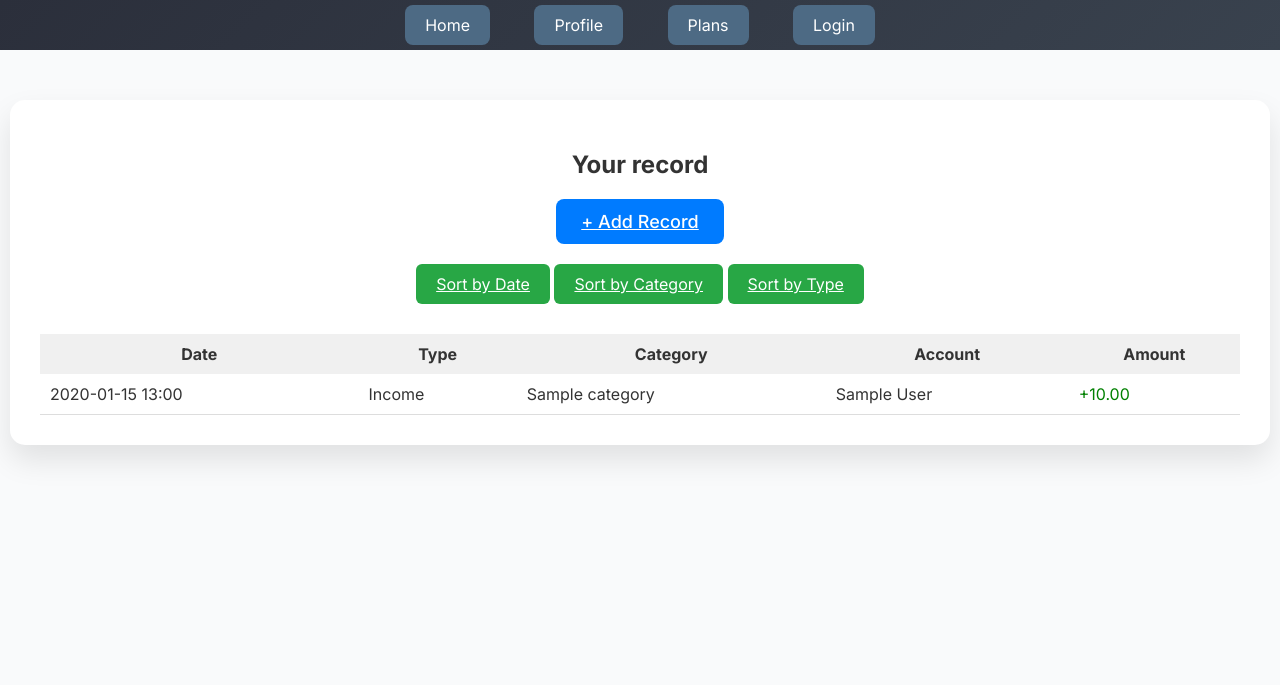
After one commit to thefirsthouse/finance_tracker, a Django app: page /interface/records/ in a window 1280 px wide. The commit adds this page. Shown: the top 685 px of the page. Run offline with Django 5.2, Linux system fonts and the light colour scheme; tables that the repository leaves empty hold one stand-in row (values such as "Sample post").

Commit message:
added record list

```diff
--- a/finance_tracker/interface/urls.py
+++ b/finance_tracker/interface/urls.py
@@ -1,6 +1,9 @@
 from django.urls import path
 import interface.views as views  # Можно оставить так или заменить на from . import views
+import logic.views as logic_views
 
 urlpatterns = [
     path("", views.index, name='main'),
+    path("records/", views.records_list, name='records'),
+    path("records/create", logic_views.create_transfer, name='create_transfer'),
 ]
--- a/finance_tracker/interface/views.py
+++ b/finance_tracker/interface/views.py
@@ -8,3 +8,18 @@ def index(request):
     accounts = Account.objects.filter(user=request.user)
     records = Record.objects.filter(account__in=accounts).order_by('-date_time')[:5]
     return render(request, "interface/index.html", {"accounts": accounts, "records": records})
+
+
+def records_list(request):
+    sort = request.GET.get('sort')
+
+    if sort == 'date':
+        records = Record.objects.order_by('-date_time')
+    elif sort == 'category':
+        records = Record.objects.order_by('category__name')
+    elif sort == 'type':
+        records = Record.objects.order_by('type_of')
+    else:
+        records = Record.objects.all().order_by('-date_time')
+
+    return render(request, 'interface/record_list.html', {'records': records})
--- a/finance_tracker/templates/interface/index.html
+++ b/finance_tracker/templates/interface/index.html
@@ -31,6 +31,7 @@
 
     <!-- Кнопка "Добавить запись" -->
     <a href="{% url 'create_transfer' %}" class="btn" style="text-decoration: none;">Create record</a>
+    <a href="{% url 'records' %}" class="btn" style="text-decoration: none; background-color: #007bff;">All records</a>
 
     <div class="record-list">
         {% if records %}
--- /dev/null
+++ b/finance_tracker/templates/interface/record_list.html
@@ -0,0 +1,52 @@
+{% extends 'base.html' %}
+{% block title %}Records{% endblock %}
+
+{% block content %}
+<div class="container">
+    <h2 class="heading text-center">Your record</h2>
+    <div class="text-center" style="margin-bottom: 20px;">
+        <a href="{% url 'create_transfer' %}" class="create-account-btn">+ Add Record</a>
+    </div>
+
+    <div class="text-center" style="margin-bottom: 30px;">
+        <a href="?sort=date" class="btn">Sort by Date</a>
+        <a href="?sort=category" class="btn">Sort by Category</a>
+        <a href="?sort=type" class="btn">Sort by Type</a>
+    </div>
+
+    {% if records %}
+        <table style="width: 100%; border-collapse: collapse;">
+            <thead>
+                <tr style="background-color: #f0f0f0;">
+                    <th style="padding: 10px;">Date</th>
+                    <th style="padding: 10px">Type</th>
+                    <th style="padding: 10px;">Category</th>
+                    <th style="padding: 10px;">Account</th>
+                    <th style="padding: 10px;">Amount</th>
+                </tr>
+            </thead>
+            <tbody>
+                {% for record in records %}
+                <tr style="border-bottom: 1px solid #ddd;">
+                    <td style="padding: 10px;">{{ record.date_time|date:"Y-m-d H:i" }}</td>
+                    <td style="padding: 10px;">{{ record.get_type_of_display }}</td>
+                    <td style="padding: 10px;">{{ record.category.name }}</td>
+                    <td style="padding: 10px;">{{ record.account.name }}</td>
+                    <td style="padding: 10px;">
+                        {% if record.type_of == 'income' %}
+                            <span style="color: green;">+{{ record.amount }}</span>
+                        {% elif record.type_of == 'expence' %}
+                            <span style="color: red;">-{{ record.amount }}</span>
+                        {% else %}
+                            {{ record.amount }}
+                        {% endif %}
+                    </td>
+                </tr>
+                {% endfor %}
+            </tbody>
+        </table>
+    {% else %}
+        <p class="text-center">No records found</p>
+    {% endif %}
+</div>
+{% endblock %}
```
